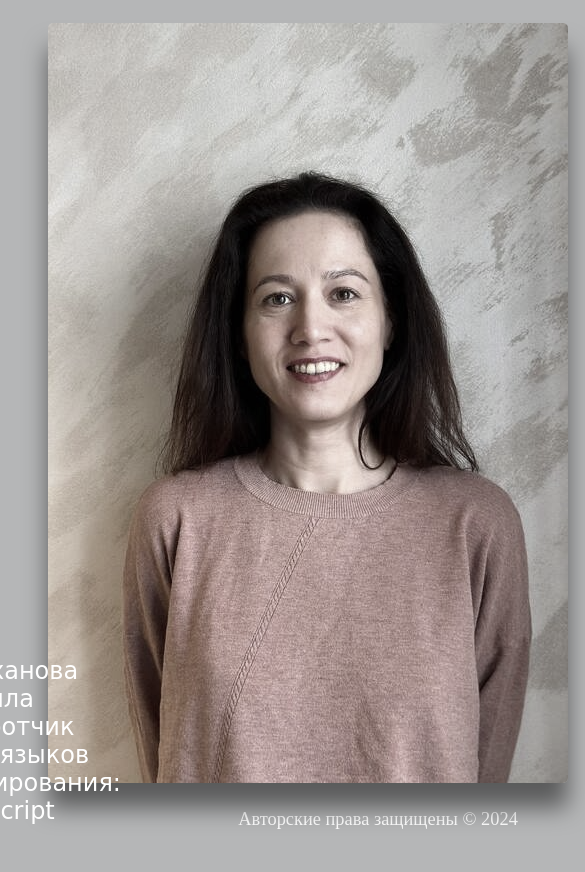
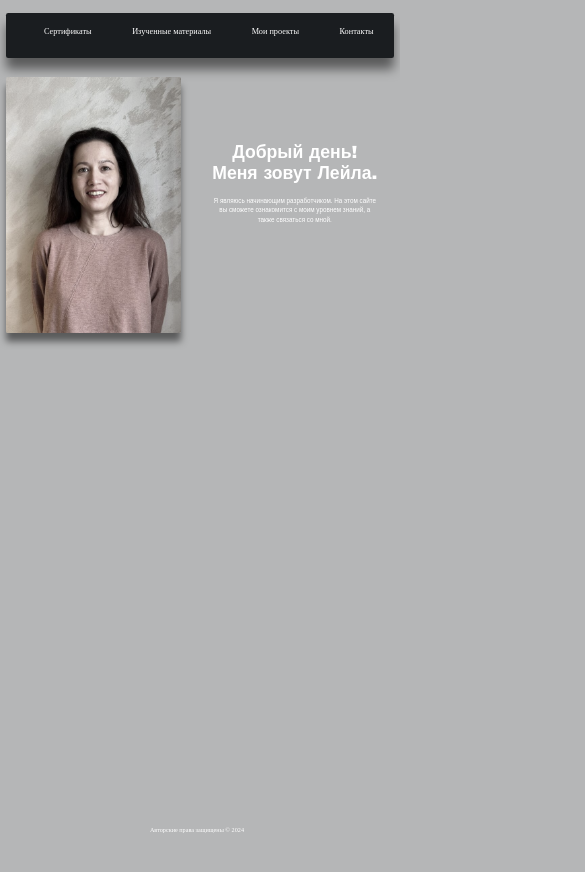
Before and after one commit to Leila163rus/portfolio, a plain HTML site: page index.html in a window 390 px wide. Shown: the top 872 px of the page, 585 px wide, since content can reach past the window. After the commit the page ends 844 px from the top, so only its background shows below. Drawn offline with Linux system fonts and the light colour scheme.

Commit message:
adaptation

```diff
--- a/Cертификаты/Сертификаты.css
+++ b/Cертификаты/Сертификаты.css
@@ -9,7 +9,14 @@ div {
   padding: 50px;
   margin-left: 60px;
 }
- img {
+
+img {
    width: 540px;
    height: 350px;
- }
+}
+
+@media (min-width: 320px) and (max-width: 480px) {
+  body {
+    zoom: 25%;
+  }
+}
--- a/index.html
+++ b/index.html
@@ -8,11 +8,6 @@
   <link rel="stylesheet" href="main.css">
 </head>
 <body>
-  <header class="header">
-    <h1>Добрый день!<br>Меня зовут Лейла.</h1>
-    <p>Я являюсь начинающим разработчиком. На этом сайте вы сможете ознакомится с моим уровнем знаний,
-      а также связаться со мной.</p>
-  </header>
   <nav class="nav" id="kursor">
     <ul>
       <li><a href="Cертификаты/Сертификаты.html">Cертификаты</a></li>
@@ -23,10 +18,15 @@
   </nav>
   <main>
     <section class="one">
-      <img src="Picture/Для%20портфолио.jpg" alt="Mуратханова Лейла Альбертовна" width="520" height="760">
+      <img src="Picture/Для%20портфолио.jpg" alt="Mуратханова Лейла Альбертовна">
         <p>Муратханова Лейла<br>Разработчик<br>Знание языков программирования:<br> JavaScript</p>
     </section>
   </main>
+  <header class="header">
+    <h1>Добрый день!<br>Меня зовут Лейла.</h1>
+    <p>Я являюсь начинающим разработчиком. На этом сайте вы сможете ознакомится с моим уровнем знаний,
+      а также связаться со мной.</p>
+  </header>
   <footer class="four">
     <p>Авторские права защищены &#169; 2024</p>
   </footer>
--- a/main.css
+++ b/main.css
@@ -81,6 +81,8 @@ body {
 }
 
 img {
+  width: 520px;
+  height: 760px;
   filter: grayscale(60%);
   margin-top: 15px;
   border-radius: 5px;
@@ -100,3 +102,44 @@ img {
   font-size: 115%;
   padding: 15px;
 }
+
+@media (min-width: 320px) and (max-width: 480px) {
+  body {
+    display: inline-block;
+    height: max-content;
+    max-height: 100%;
+    zoom: 45%;
+    padding: 5px;
+  }
+
+  .header {
+    margin-right: 50px;
+    zoom: 70%;
+    margin-top: 35%;
+    margin-left: 53%;
+  }
+
+  .nav {
+    float: left;
+    width: max-content;
+  }
+
+  img {
+    float: left;
+    margin-top: 5%;
+    zoom: 75%;
+  }
+
+  .one p {
+    display: none;
+  }
+
+  .four {
+    position: fixed;
+    right: 0;
+    bottom: 0;
+    text-align: center;
+    width: 99%;
+    zoom: 75%;
+  }
+}
--- a/Изученные материалы/Изученные материалы.css
+++ b/Изученные материалы/Изученные материалы.css
@@ -13,3 +13,9 @@ img {
   height: 600px;
   border: 3px solid black;
 }
+
+@media (min-width: 320px) and (max-width: 480px) {
+  body {
+    zoom: 25%;
+  }
+}
--- a/Контакты/Контакты.css
+++ b/Контакты/Контакты.css
@@ -37,3 +37,9 @@ a:hover {
 a:hover::before {
   height: 100%;
 }
+
+@media (min-width: 320px) and (max-width: 480px) {
+  body {
+    zoom: 32%;
+  }
+}
--- a/Проекты/Проекты.css
+++ b/Проекты/Проекты.css
@@ -82,3 +82,9 @@ p {
 .container-5 {
   margin-bottom: 45px;
 }
+
+@media (min-width: 320px) and (max-width: 480px) {
+  body {
+    zoom: 25%;
+  }
+}
```
Also changed, not shown: main.js (+9 -1 lines). Lines whose indentation alone changed are shown as unchanged.
